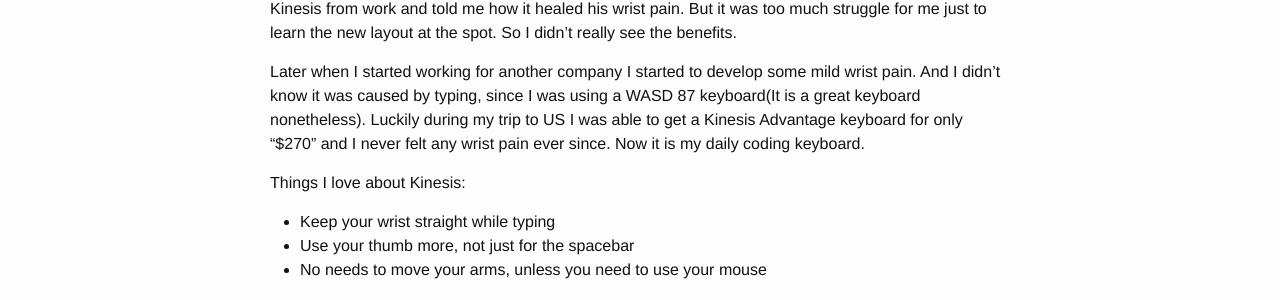
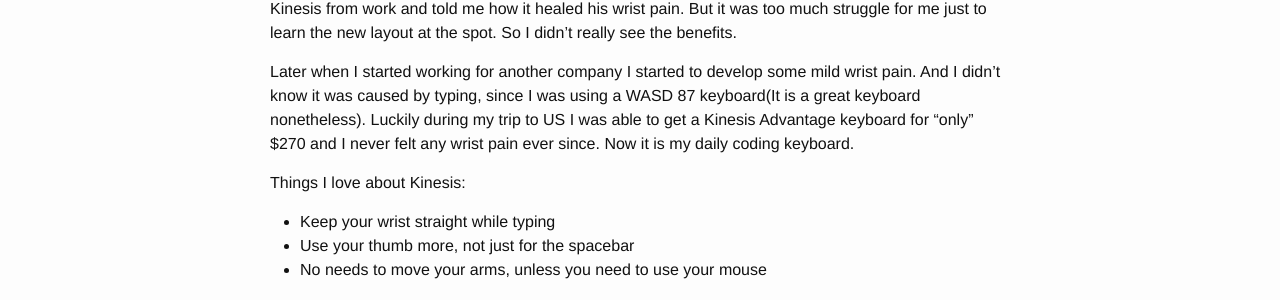
Before and after one commit to zheli/zheli.github.io, a Jekyll site: the page built from _posts/2020-01-11-kinesis.md, in a window 1280 px wide. Shown: the part 482-782 px from the top of the page. Built offline with Jekyll 4.4.1, drawn with Linux system fonts in a browser that asks for light colours; emoji names are drawn with the system emoji font; comment, search, counter and statistics services are not loaded.

Commit message:
Fix signs.

```diff
--- a/_posts/2020-01-11-kinesis.md
+++ b/_posts/2020-01-11-kinesis.md
@@ -27,7 +27,7 @@
 Later when I started working for another company I started to develop some mild
 wrist pain. And I didn't know it was caused by typing, since I was using a WASD
 87 keyboard(It is a great keyboard nonetheless). Luckily during my trip to US I
-was able to get a Kinesis Advantage keyboard for only "$270" and I never felt
+was able to get a Kinesis Advantage keyboard for "only" $270 and I never felt
 any wrist pain ever since. Now it is my daily coding keyboard.
 
 Things I love about Kinesis:
```
